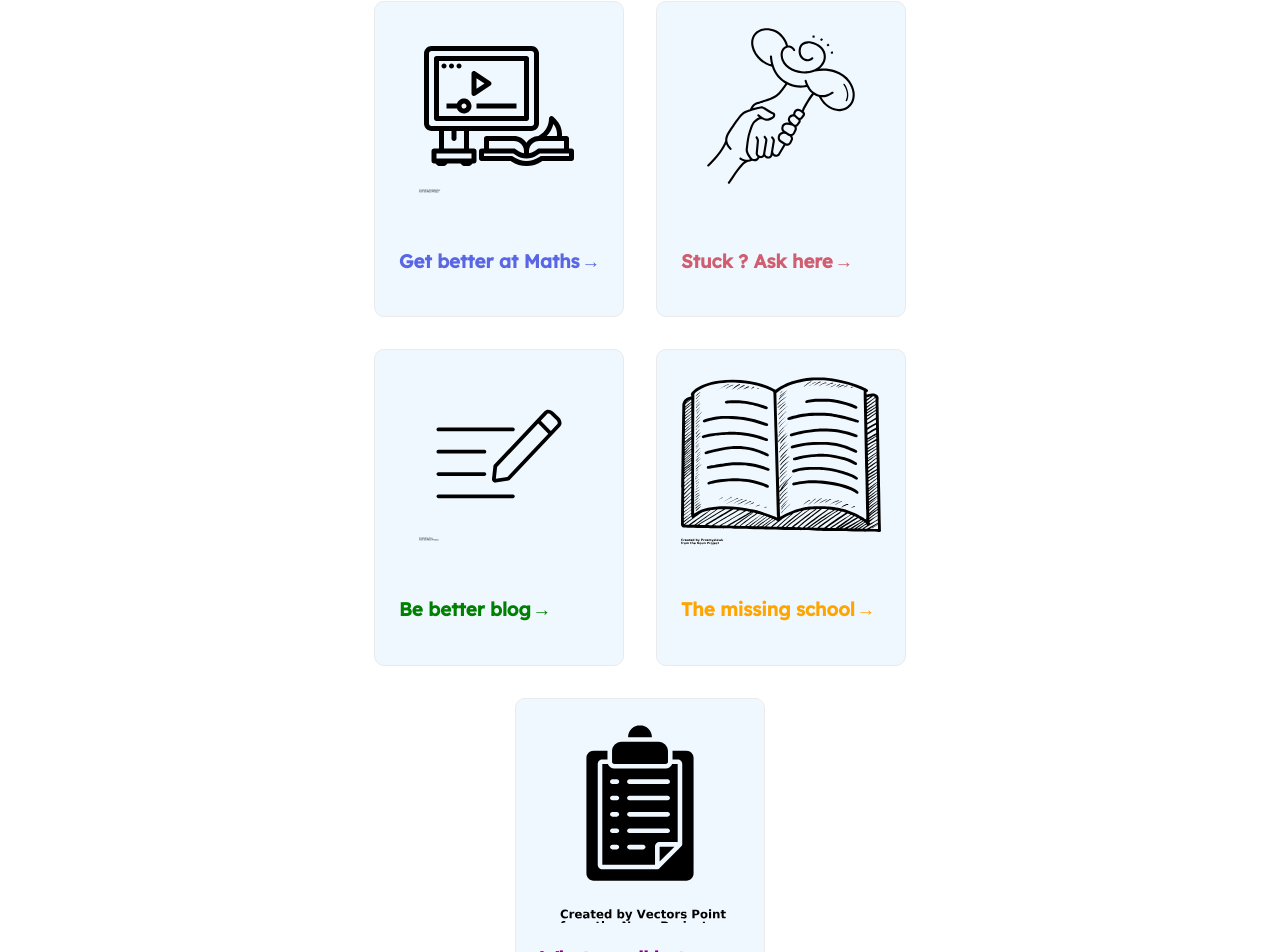
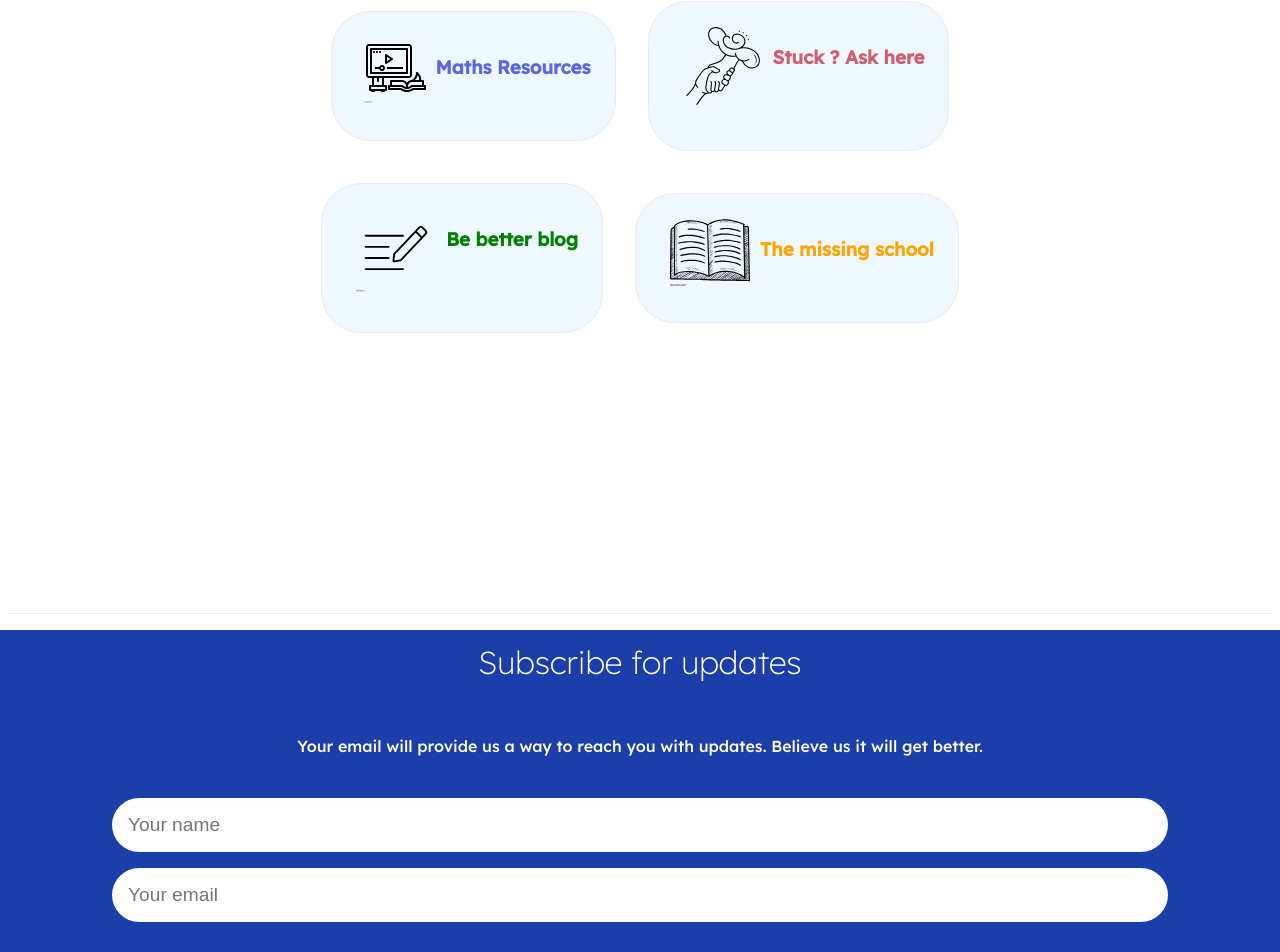
Before and after one commit to Ujju09/naeRaste, a Next.js app: page / in a window 1280 px wide. Shown: the part 195-1147 px from the top of the page. Built offline with nearby package versions, Linux system fonts and the light colour scheme.

Commit message:
practice on khan added

```diff
--- a/pages/index.tsx
+++ b/pages/index.tsx
@@ -63,45 +63,38 @@ const Home: NextPage = () => {
 
           } >
             <a className={styles.card}>
-            <Image src="/learn.svg" alt="Learning resources" width={200} height={200}  priority/>
+            <Image src="/learn.svg" alt="Learning resources" width={80} height={80}  priority/>
 
             <h3 style={{
               color:'#5967E5'
-            }}>Get better at Maths &rarr;</h3>
+            }}>Maths Resources</h3>
             </a>
           </Link>
           <Link href="/gethelp" className={styles.card}>
             <a className={styles.card}>
-            <Image src="/support.svg" alt="Support" width={200} height={200} />
+            <Image src="/support.svg" alt="Support" width={100} height={100} />
             <h3  style={{
               color: '#D05E70',
-            }}>Stuck ? Ask here &rarr;</h3>
+            }}>Stuck ? Ask here</h3>
             </a>
           </Link>
           <Link href="/bebetter" >
             <a className={styles.card}>
-            <Image src="/blog.svg" alt="Blogs" width={200} height={200} />
+            <Image src="/blog.svg" alt="Blogs" width={100} height={100} />
             <h3 style={{
               color: 'green',
-            }}>Be better blog &rarr;</h3>
+            }}>Be better blog</h3>
             </a>
           </Link>
           <Link href="/booksforyou" >
             <a className={styles.card}>
-            <Image src="/book.svg" alt="Blogs" width={200} height={200} />
+            <Image src="/book.svg" alt="Blogs" width={100} height={80} />
             <h3 style={{
               color: 'orange',
-            }}>The missing school &rarr;</h3>
+            }}>The missing school</h3>
             </a>
           </Link>
-          <Link href="/exams" >
-            <a className={styles.card}>
-            <Image src="/exams.svg" alt="Exams" width={200} height={200}/>
-            <h3 style={{
-              color: 'purple',
-            }}>What we all hate &rarr;</h3>
-            </a>
-          </Link>
+
 
         </div>
       </main>
--- a/pages/resources.js
+++ b/pages/resources.js
@@ -24,7 +24,7 @@ const Resource = ({ records }) => {
       </Head>
       <main className={styles.main}>
         <h1 className={styles.title}>naeRaste │ ✍️</h1>
-        <p>Video resources from around the 🌏</p>
+        <p>Learning resources from around the world!</p>
         <div className={styles.grid}>
           {gradefilteredRecords.map((record, index) => (
             <Link
@@ -36,9 +36,7 @@ const Resource = ({ records }) => {
                 },
               }}
             >
-              <div className={styles.card}>
-                {record.fields["Chapter Name"]} &rarr;
-              </div>
+              <div className={styles.card}>{record.fields["Chapter Name"]}</div>
             </Link>
           ))}
         </div>
--- a/styles/Home.module.css
+++ b/styles/Home.module.css
@@ -87,16 +87,24 @@
 
 .card {
   margin: 1rem;
+  display: flex;
   padding: 1.5rem;
-  text-align: left;
   color: inherit;
   background-color: aliceblue;
   text-decoration: none;
   border: 1px solid #eaeaea;
-  border-radius: 10px;
+  border-radius: 40px;
   transition: color 0.15s ease, border-color 0.15s ease;
   max-width: 300px;
 }
+
+.practiceCard{
+  display: flex;
+  border: 1px solid #30aa96;
+  border-radius: 40px;
+  padding: 0.35rem;
+}
+
 
 .iframe{
   width: 100%;
@@ -114,6 +122,14 @@
 .card:active {
   color: #0070f3;
   border-color: #0070f3;
+  cursor: pointer;
+}
+.practiceCard:hover,
+.practiceCard:focus,
+.practiceCard:active {
+  color: #30aa96;
+  border-color: #30aa96;
+  cursor: pointer;
 }
 
 .card h2 {
@@ -146,6 +162,9 @@
     display: grid;
     grid-template-columns: repeat(3, 1fr);
   }
+  .card{
+    width:100%
+  }
 }
 
 .button{
```
Also changed, not shown: pages/subject.js (+16 -0 lines), public/KhanSVG.svg (added).
